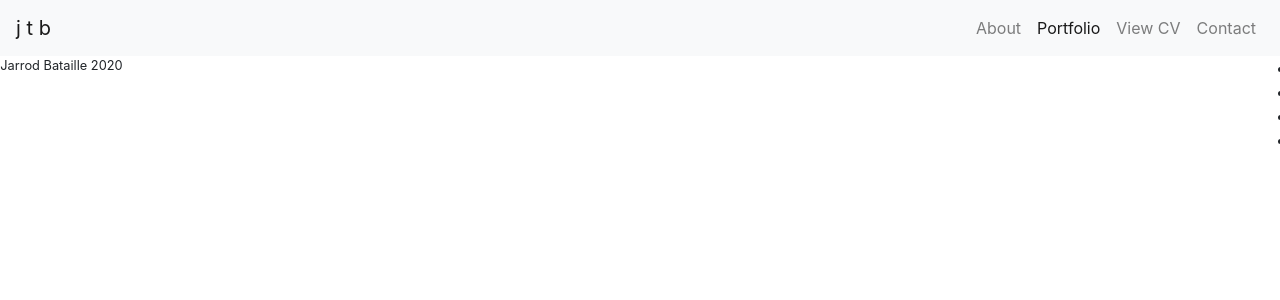
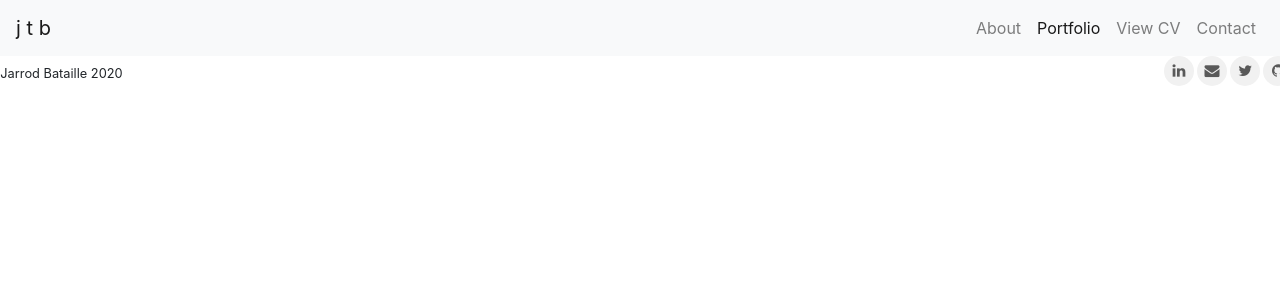
Before and after one commit to jtbataille/React-Portfolio, a React (Create React App) app: page /portfolio in a window 1280 px wide. Shown: the top 300 px of the page. Built offline with nearby package versions, Linux system fonts and the light colour scheme.

Commit message:
adding font-awesome

```diff
--- a/package.json
+++ b/package.json
@@ -7,6 +7,7 @@
     "@testing-library/react": "^11.1.1",
     "@testing-library/user-event": "^12.2.0",
     "bootstrap": "^4.5.3",
+    "font-awesome": "^4.7.0",
     "react": "^17.0.1",
     "react-dom": "^17.0.1",
     "react-router-dom": "^5.2.0",
--- a/src/App.js
+++ b/src/App.js
@@ -3,7 +3,7 @@ import { BrowserRouter as Router, Route, Switch } from 'react-router-dom';
 
 import NavBar from './components/NavBar';
 // import Main from './components/Main';
-import Footer from './components/Footer';
+import Footer from './components/Footer/Footer';
 
 import Home from './pages/Home';
 import Portfolio from './pages/Portfolio';
--- a/src/components/Footer.js
+++ b/src/components/Footer/Footer.js
@@ -1,4 +1,6 @@
 import React from 'react';
+
+import './style.css';
 
 function Footer() {
     return (
--- /dev/null
+++ b/src/components/Footer/style.css
@@ -0,0 +1,98 @@
+footer {
+    width: 100%;
+    left: 0;
+    bottom: 0;
+    font-family: 'Yellowtail', cursive;
+    font-size: 25px;
+    color: #F1F1F1 !important;
+    background-color: #424246 !important;
+}
+
+.copyright {
+    left: 0 !important;
+    text-align: left !important;
+    padding-top: 8px;
+    padding-left: -15px;
+}
+
+/*FOOTER SOCİAL ICONS*/
+ul.social-network {
+    list-style: none;
+    display: inline;
+    padding: 0;
+}
+
+ul.social-network li {
+    display: inline;
+    margin: 0 .1em;
+}
+
+/*social icons hover actions*/
+
+.social-network a.icoTwitter:hover {
+    background-color: #1DA1F2;;
+}
+
+.social-network a.icoLinkedin:hover {
+    background-color: #2867B2;
+}
+
+.social-network a.icoMail:hover {
+    background-color: #BBB6B6
+}
+
+.social-network a.icoGitHub:hover {
+    background-color:  #BBB6B6;
+}
+
+.social-network a.icoGitHub:hover i,
+.social-network a.icoTwitter:hover i,
+.social-network a.icoLinkedin:hover i,
+.social-network a.icoMail:hover i   {
+    color: #fff;
+}
+
+.social-circle li a {
+    display: inline-block;
+    position: relative;
+    margin: 0 auto 0 auto;
+    -moz-border-radius: 50%;
+    -webkit-border-radius: 50%;
+    border-radius: 50%;
+    text-align: center;
+    width: 30px;
+    height: 30px;
+    font-size: 15px;
+}
+
+.social-circle li i {
+    margin: 0;
+    line-height: 30px;
+    text-align: center;
+}
+
+.social-circle li a:hover i,
+.triggeredHover {
+    -moz-transform: rotate(360deg);
+    -webkit-transform: rotate(360deg);
+    -ms--transform: rotate(360deg);
+    transform: rotate(360deg);
+    -webkit-transition: all 0.2s;
+    -moz-transition: all 0.2s;
+    -o-transition: all 0.2s;
+    -ms-transition: all 0.2s;
+    transition: all 0.2s;
+}
+
+.social-circle i {
+    color: #595959;
+    -webkit-transition: all 0.8s;
+    -moz-transition: all 0.8s;
+    -o-transition: all 0.8s;
+    -ms-transition: all 0.8s;
+    transition: all 0.8s;
+}
+
+.social-network a {
+    background-color: #F1F1F1;
+}
--- a/src/index.js
+++ b/src/index.js
@@ -3,6 +3,7 @@ import ReactDOM from 'react-dom';
 import './index.css';
 import App from './App';
 import 'bootstrap/dist/css/bootstrap.min.css';
+import 'font-awesome/css/font-awesome.min.css';
 
 ReactDOM.render(
   <React.StrictMode>
--- a/src/pages/Home.js
+++ b/src/pages/Home.js
@@ -7,7 +7,7 @@ const Home = () => (
     <>
         <div className="jumbotron text-center">
             <h1>Jarrod Bataille</h1>
-            <h3> {Me} </h3>
+            <img src={Me} alt="pic of me" />
         </div>
 
         {/* Tentative introduction regrading me and my coding "history" */}
```
Also changed, not shown: 1 other file (tests, documents, lock files or other folders).
